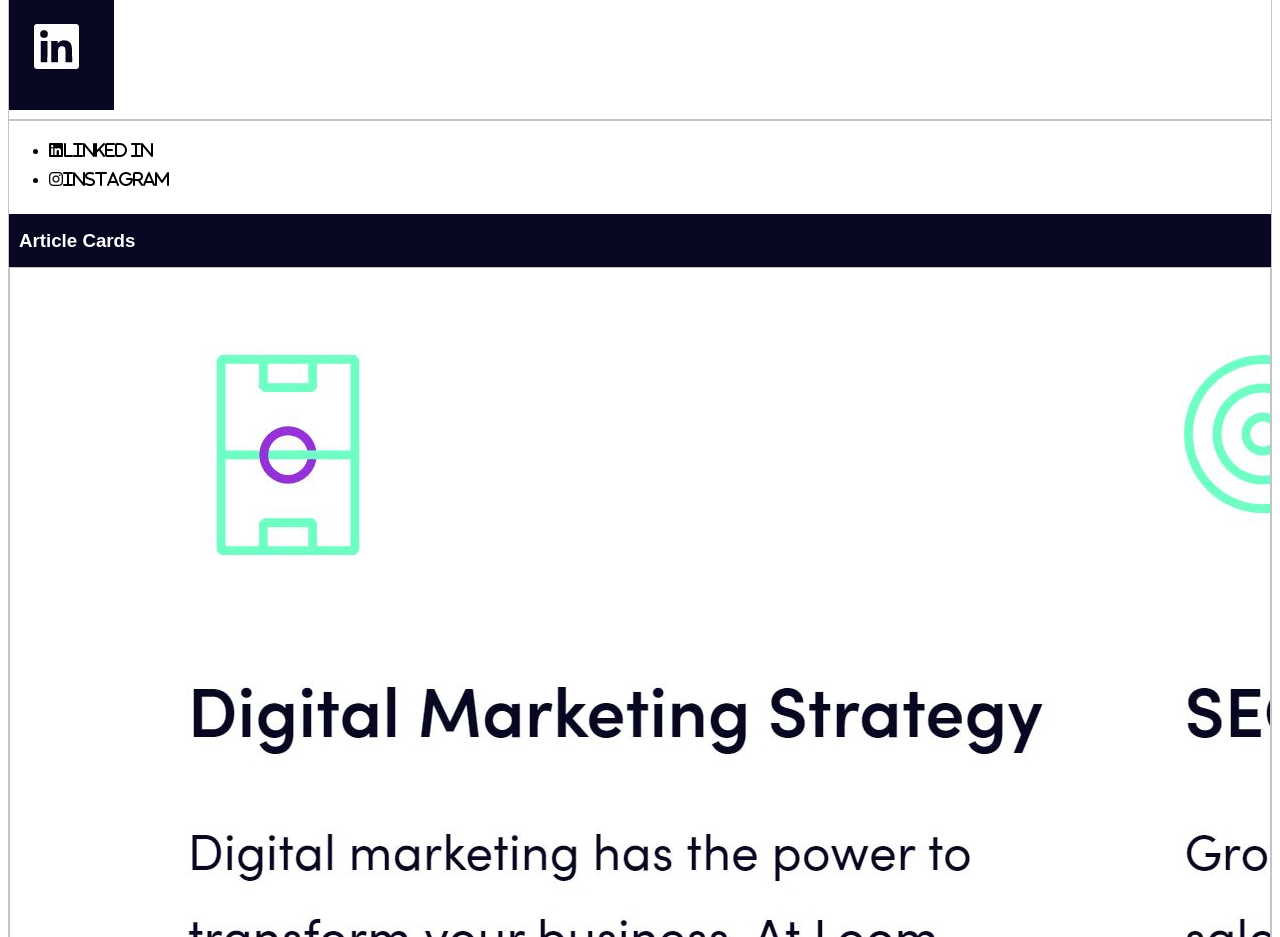
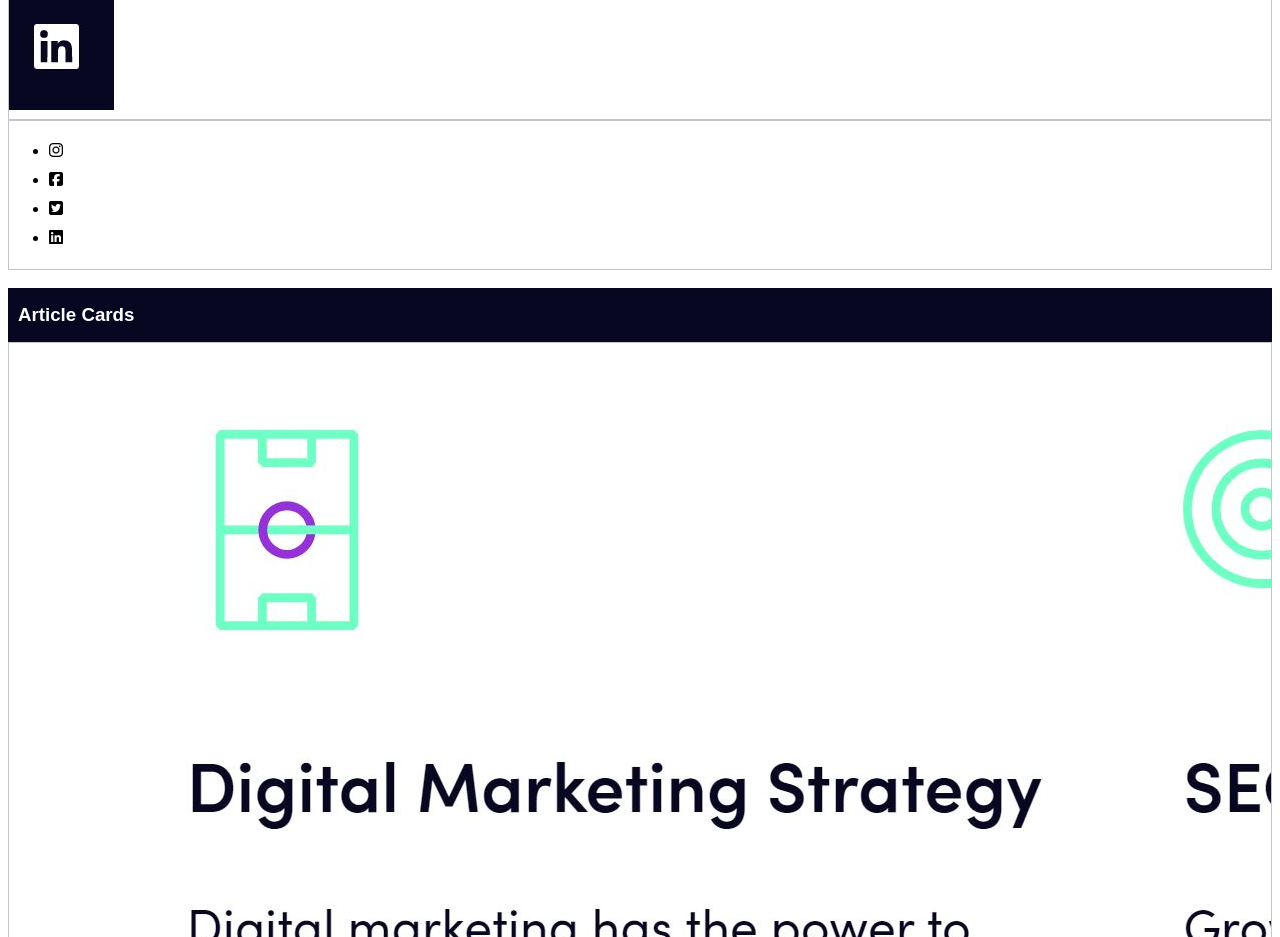
Before and after one commit to mdratz/loom-webdesign-casestudy, a plain HTML site: page components/index.html in a window 1280 px wide. Shown: the part 4960-5897 px from the top of the page. Drawn offline with Linux system fonts and the light colour scheme; a web font is replaced by a local one.

Commit message:
social media icons
coded social media icons

```diff
--- a/components/index.html
+++ b/components/index.html
@@ -127,14 +127,23 @@
         class="component__footer--socialicons" src="img/iconography/homepage__footer--socialicons.png" alt="screenshot of social media icons from https://www.loomdigital.co.uk/ homepage.">
     </div>
     <div class="component__code">
+        <div class="component__code--social">
             <ul>
                 <li>
-                <i class="fab fa-linkedin">Linked In</i>
+                    <i class="fab fa-instagram"></i>
                 </li>
                 <li>
-                <i class="fab fa-instagram">Instagram</i>
+                    <i class="fab fa-facebook-square"></i>
+                </li>
+                <li>
+                    <i class="fab fa-twitter-square"></i>
+                </li>
+                <li>
+                    <i class="fab fa-linkedin"></i>
                 </li>
             </ul>
+        </div>
+    </div>
 </article>
 
 <article class="component">
```
Lines whose indentation alone changed are shown as unchanged.
